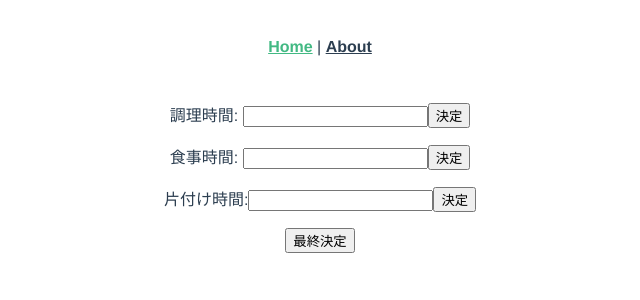
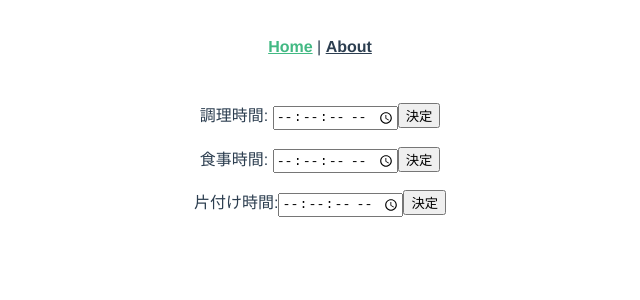
Before and after one commit to gpioblink/task-radio, a Vue app in the folder task-radio-front/: page / in a window 1280 px wide. Shown: the top 300 px of the page, without its empty margins (320-960 px from the left). Built offline with nearby package versions, Linux system fonts and the light colour scheme.

Commit message:
change input type

```diff
--- a/task-radio-front/src/views/Home.vue
+++ b/task-radio-front/src/views/Home.vue
@@ -1,23 +1,20 @@
 <template>
   <div class="home">
-    <div id="input">
+    <div class="input">
       <p>
-        調理時間: <input type="text" v-model="prepareTimeString">
-        <button type="button" >決定</button>
+        調理時間: <input type="time" step="1" v-model="prepareTimeString">
+        <button type="button">決定</button>
         <pre>{{prepareTimeString}}</pre>
       </p>
       <p>
-        食事時間: <input type="text" v-model="eatingTimeString">
+        食事時間: <input type="time" step="1" v-model="eatingTimeString">
         <button type="button">決定</button>
         <pre>{{eatingTimeString}}</pre>
       </p>
       <p>
-        片付け時間:<input type="text" v-model="washingTimeString">
+        片付け時間:<input type="time" step="1" v-model="washingTimeString">
         <button type="button">決定</button>
         <pre>{{washingTimeString}}</pre>
-      </p>
-      <p>
-        <button type="button" name="button">最終決定</button>
       </p>
     </div>
   </div>
@@ -35,8 +32,11 @@ import { Component, Vue } from 'vue-property-decorator';
     return {
       prepareTimeString: '',
       eatingTimeString: '',
-      washingTimeString: ''
+      washingTimeString: '',
     }
+  },
+  methods: {
+
   }
 })
 export default class Home extends Vue {}
```
